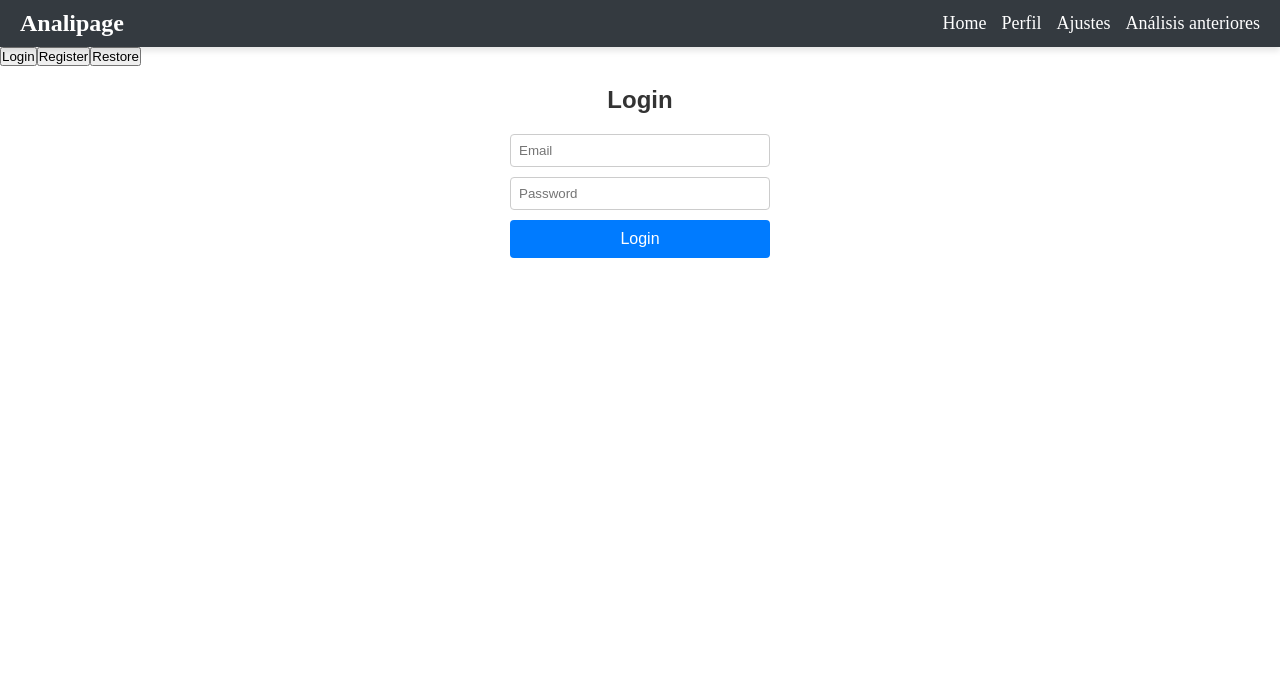
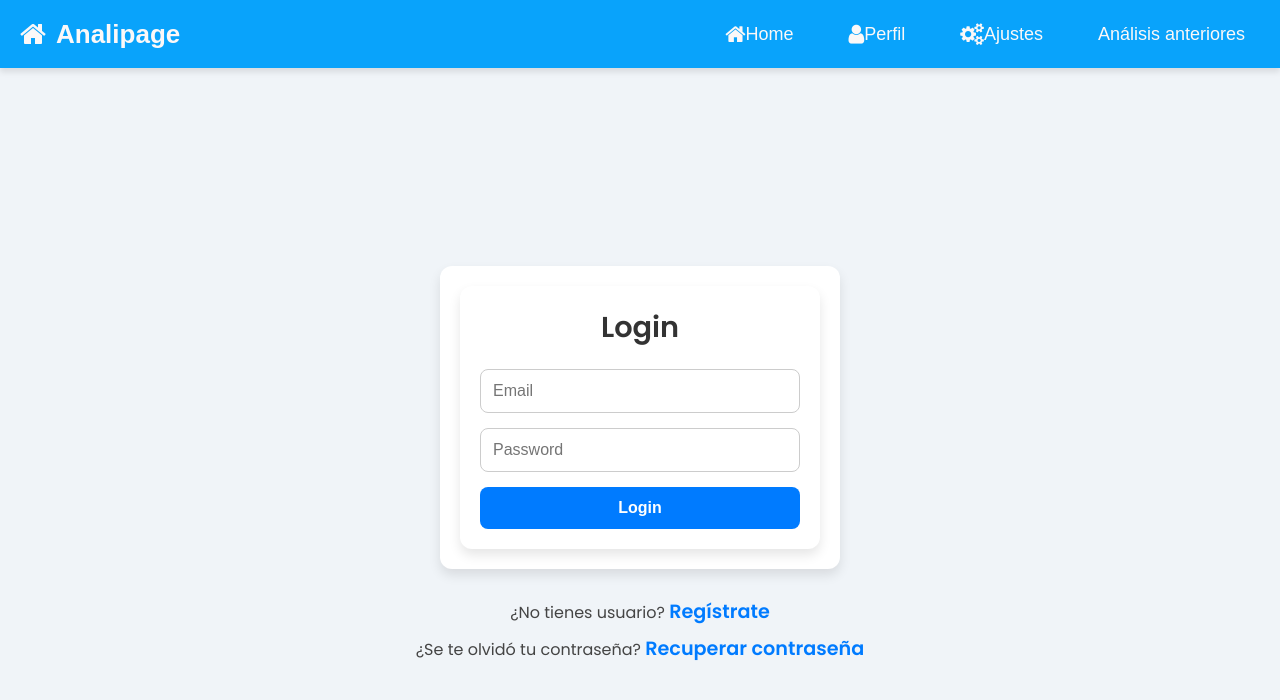
Before and after one commit to Camedute/AnaliPage, a React (Vite) app: page / in a window 1280 px wide. Shown: the top 700 px of the page. Built offline with nearby package versions, Linux system fonts and the light colour scheme.

Commit message:
cambios para login y navbar

```diff
--- a/package.json
+++ b/package.json
@@ -11,6 +11,7 @@
   },
   "dependencies": {
     "bootstrap": "^5.3.3",
+    "font-awesome": "^4.7.0",
     "react": "^18.3.1",
     "react-dom": "^18.3.1",
     "react-hook-form": "^7.54.2",
--- a/src/Components/Login.css
+++ b/src/Components/Login.css
@@ -1,42 +1,96 @@
+/* Importar una fuente moderna */
+@import url('https://fonts.googleapis.com/css2?family=Poppins:wght@300;400;600&display=swap');
+
+/* Contenedor principal del login */
 .login-container {
-    max-width: 300px;
-    margin: 0 auto;
-    padding: 20px;
-    text-align: center;
-    font-family: Arial, sans-serif;
+  max-width: 360px;
+  margin: 0 auto;
+  padding: 20px;
+  background-color: #ffffff;
+  border-radius: 12px;
+  box-shadow: 0 6px 12px rgba(0, 0, 0, 0.1);
+  font-family: 'Poppins', Arial, sans-serif; /* Fuente moderna */
+  text-align: center;
+}
+
+/* Título */
+.login-container h2 {
+  margin-bottom: 20px;
+  font-size: 1.8em;
+  color: #333333;
+  font-weight: 600;
+}
+
+/* Grupo de formularios */
+.login-form-group {
+  margin-bottom: 15px;
+}
+
+/* Campos de entrada */
+.login-form-group input {
+  width: 100%;
+  padding: 12px;
+  border: 1px solid #cccccc;
+  border-radius: 8px;
+  font-size: 1rem;
+  box-sizing: border-box;
+  transition: border-color 0.3s ease, box-shadow 0.3s ease;
+}
+
+.login-form-group input:focus {
+  border-color: #007bff;
+  box-shadow: 0 0 5px rgba(0, 123, 255, 0.5);
+  outline: none;
+}
+
+/* Mensaje de error */
+.login-error {
+  color: #e63946;
+  font-size: 0.9rem;
+  margin: 5px 0;
+  text-align: left;
+}
+
+/* Botón de login */
+.login-button {
+  width: 100%;
+  padding: 12px;
+  background-color: #007bff;
+  color: white;
+  border: none;
+  border-radius: 8px;
+  cursor: pointer;
+  font-size: 1rem;
+  font-weight: 600;
+  transition: background-color 0.3s ease, transform 0.2s ease;
+}
+
+.login-button:hover {
+  background-color: #0056b3;
+  transform: translateY(-2px);
+}
+
+.login-button:active {
+  background-color: #004080;
+  transform: translateY(0);
+}
+
+/* Escalabilidad en pantallas pequeñas */
+@media (max-width: 768px) {
+  .login-container {
+    padding: 15px;
   }
 
   .login-container h2 {
-    margin-bottom: 20px;
     font-size: 1.5em;
-    color: #333;
-  }
-
-  .login-form-group {
-    margin-bottom: 10px;
   }
 
   .login-form-group input {
-    width: 100%;
-    padding: 8px;
-    box-sizing: border-box;
-    border: 1px solid #ccc;
-    border-radius: 4px;
-  }
-
-  .login-error {
-    color: red;
-    font-size: 0.9em;
-    margin: 5px 0;
+    font-size: 0.9rem;
+    padding: 10px;
   }
 
   .login-button {
-    width: 100%;
-    padding: 10px;
-    background-color: #007bff;
-    color: white;
-    border: none;
-    border-radius: 4px;
-    cursor: pointer;
-    font-size: 1em;
+    font-size: 0.9rem;
   }
+}
--- a/src/Components/Navegacion/Navbar.css
+++ b/src/Components/Navegacion/Navbar.css
@@ -14,41 +14,91 @@
   display: flex;
   align-items: center;
   justify-content: space-between; /* Logo a la izquierda, enlaces a la derecha */
-  background-color: #343a40;
-  padding: 10px 20px;
+  background-color: #09a3fb; /* Azul como color de fondo */
+  padding: 15px 20px;
   box-shadow: 0 4px 6px rgba(0, 0, 0, 0.1);
   z-index: 1000;
 }
 
+/* Logo */
 .navbar-brand {
-  font-size: 24px;
+  font-size: 26px;
   font-weight: bold;
-  color: #ffffff;
+  color: #fbf8f8; /* Blanco */
   text-decoration: none;
+  display: flex;
+  align-items: center;
+  transition: color 0.3s ease;
 }
 
-.navbar ul {
+.navbar-brand i {
+  margin-right: 10px; /* Espacio entre ícono y texto */
+  font-size: 28px;
+}
+
+.navbar-brand:hover {
+  color: #f12a2a; /* Rojo en hover */
+}
+
+/* Enlaces del Navbar */
+.navbar-links {
   display: flex;
-  gap: 15px;
+  gap: 25px;
   list-style: none;
-  margin: 0;
-  padding: 0;
   margin-left: auto; /* Empuja los enlaces hacia la derecha */
 }
 
-.navbar li {
+.navbar-links li {
   font-size: 18px;
+  display: flex;
+  align-items: center;
+  gap: 10px; /* Espacio entre el ícono y el texto */
 }
 
-.navbar li a {
+.navbar-links li a {
   text-decoration: none;
-  color: #ffffff;
-  transition: color 0.3s ease, transform 0.2s ease;
+  color: #fbf8f8; /* Blanco */
+  font-size: 18px;
+  display: flex;
+  align-items: center;
+  transition: color 0.3s ease, background-color 0.3s ease, transform 0.3s ease;
+  padding: 8px 15px; /* Agregar espaciado para los botones */
+  border-radius: 5px; /* Bordes redondeados */
 }
 
-.navbar li a:hover {
-  color: #ffc107;
+.navbar-links li a:hover {
+  color: #fbf8f8; /* Mantener color blanco */
+  background-color: #f12a2a; /* Rojo de fondo al hacer hover */
   transform: scale(1.1);
+}
+
+/* Estilo para los íconos */
+.navbar-links li i {
+  font-size: 22px; /* Tamaño de los íconos */
+  transition: transform 0.3s ease;
+}
+
+.navbar-links li a:hover i {
+  transform: scale(1.2); /* Aumentar tamaño del ícono al pasar el cursor */
+}
+
+/* Estilos responsivos */
+@media (max-width: 768px) {
+  .navbar {
+    padding: 10px 15px;
+  }
+
+  .navbar-links {
+    gap: 15px;
+  }
+
+  .navbar-links li {
+    font-size: 16px;
+  }
+
+  .navbar-links li i {
+    font-size: 20px;
+  }
 }
 
 /* Elimina cualquier margen del body */
--- a/src/Components/Navegacion/Navbar.tsx
+++ b/src/Components/Navegacion/Navbar.tsx
@@ -1,26 +1,35 @@
 import React from "react";
 import { Link } from "react-router-dom";
+import "font-awesome/css/font-awesome.min.css"; // Importar los iconos de Font Awesome
 import "./Navbar.css";
 
 export const Navbar = () => {
   return (
     <header>
       <nav className="navbar">
-        <Link className="navbar-brand" to="/Home">
-          Analipage
+        <Link className="navbar-brand" to="/Home" aria-label="Ir a la página de inicio">
+          <i className="fa fa-home"></i> Analipage
         </Link>
-        <ul>
+        <ul className="navbar-links">
           <li>
-            <Link to="/Home">Home</Link>
+            <Link to="/Home" aria-label="Ir a la página principal">
+              <i className="fa fa-home"></i> Home
+            </Link>
           </li>
           <li>
-            <Link to="/Perfil">Perfil</Link>
+            <Link to="/Perfil" aria-label="Ir a tu perfil">
+              <i className="fa fa-user"></i> Perfil
+            </Link>
           </li>
           <li>
-            <Link to="/Ajustes">Ajustes</Link>
+            <Link to="/Ajustes" aria-label="Ir a los ajustes">
+              <i className="fa fa-cogs"></i> Ajustes
+            </Link>
           </li>
           <li>
-            <Link to="/oldAnalisis">Análisis anteriores</Link>
+            <Link to="/oldAnalisis" aria-label="Ver análisis anteriores">
+              <i className="fa fa-chart-line"></i> Análisis anteriores
+            </Link>
           </li>
         </ul>
       </nav>
--- a/src/Components/Register.css
+++ b/src/Components/Register.css
@@ -1,42 +1,96 @@
+/* Importar una fuente moderna */
+@import url('https://fonts.googleapis.com/css2?family=Poppins:wght@300;400;600&display=swap');
+
+/* Contenedor principal del registro */
 .register-container {
-    max-width: 300px;
-    margin: 0 auto;
-    padding: 20px;
-    text-align: center;
-    font-family: Arial, sans-serif;
+  max-width: 360px;
+  margin: 0 auto;
+  padding: 20px;
+  background-color: #ffffff;
+  border-radius: 12px;
+  box-shadow: 0 6px 12px rgba(0, 0, 0, 0.1);
+  font-family: 'Poppins', Arial, sans-serif;
+  text-align: center;
+}
+
+/* Título */
+.register-container h2 {
+  margin-bottom: 20px;
+  font-size: 1.8em;
+  color: #333333;
+  font-weight: 600;
+}
+
+/* Grupo de formularios */
+.register-form-group {
+  margin-bottom: 15px;
+}
+
+/* Campos de entrada */
+.register-form-group input {
+  width: 100%;
+  padding: 12px;
+  border: 1px solid #cccccc;
+  border-radius: 8px;
+  font-size: 1rem;
+  box-sizing: border-box;
+  transition: border-color 0.3s ease, box-shadow 0.3s ease;
+}
+
+.register-form-group input:focus {
+  border-color: #28a745;
+  box-shadow: 0 0 5px rgba(40, 167, 69, 0.5);
+  outline: none;
+}
+
+/* Mensaje de error */
+.register-error {
+  color: #e63946;
+  font-size: 0.9rem;
+  margin: 5px 0;
+  text-align: left;
+}
+
+/* Botón de registro */
+.register-button {
+  width: 100%;
+  padding: 12px;
+  background-color: #28a745;
+  color: white;
+  border: none;
+  border-radius: 8px;
+  cursor: pointer;
+  font-size: 1rem;
+  font-weight: 600;
+  transition: background-color 0.3s ease, transform 0.2s ease;
+}
+
+.register-button:hover {
+  background-color: #218838;
+  transform: translateY(-2px);
+}
+
+.register-button:active {
+  background-color: #19692c;
+  transform: translateY(0);
+}
+
+/* Escalabilidad en pantallas pequeñas */
+@media (max-width: 768px) {
+  .register-container {
+    padding: 15px;
   }
 
   .register-container h2 {
-    margin-bottom: 20px;
     font-size: 1.5em;
-    color: #333;
-  }
-
-  .register-form-group {
-    margin-bottom: 10px;
   }
 
   .register-form-group input {
-    width: 100%;
-    padding: 8px;
-    box-sizing: border-box;
-    border: 1px solid #ccc;
-    border-radius: 4px;
-  }
-
-  .register-error {
-    color: red;
-    font-size: 0.9em;
-    margin: 5px 0;
+    font-size: 0.9rem;
+    padding: 10px;
   }
 
   .register-button {
-    width: 100%;
-    padding: 10px;
-    background-color: #28a745;
-    color: white;
-    border: none;
-    border-radius: 4px;
-    cursor: pointer;
-    font-size: 1em;
+    font-size: 0.9rem;
   }
+}
--- a/src/Components/Restore.css
+++ b/src/Components/Restore.css
@@ -1,48 +1,104 @@
+/* Importar una fuente moderna */
+@import url('https://fonts.googleapis.com/css2?family=Poppins:wght@300;400;600&display=swap');
+
+/* Contenedor principal del formulario de restauración */
 .restore-container {
-    max-width: 300px;
-    margin: 0 auto;
-    padding: 20px;
-    text-align: center;
-    font-family: Arial, sans-serif;
+  max-width: 360px;
+  margin: 0 auto;
+  padding: 20px;
+  background-color: #ffffff;
+  border-radius: 12px;
+  box-shadow: 0 6px 12px rgba(0, 0, 0, 0.1);
+  font-family: 'Poppins', Arial, sans-serif;
+  text-align: center;
+}
+
+/* Título */
+.restore-container h2 {
+  margin-bottom: 20px;
+  font-size: 1.8em;
+  color: #333333;
+  font-weight: 600;
+}
+
+/* Grupo de formularios */
+.restore-form-group {
+  margin-bottom: 15px;
+}
+
+/* Campos de entrada */
+.restore-form-group input {
+  width: 100%;
+  padding: 12px;
+  border: 1px solid #cccccc;
+  border-radius: 8px;
+  font-size: 1rem;
+  box-sizing: border-box;
+  transition: border-color 0.3s ease, box-shadow 0.3s ease;
+}
+
+.restore-form-group input:focus {
+  border-color: #ffc107;
+  box-shadow: 0 0 5px rgba(255, 193, 7, 0.5);
+  outline: none;
+}
+
+/* Mensajes de error */
+.restore-error {
+  color: #e63946;
+  font-size: 0.9rem;
+  margin: 5px 0;
+  text-align: left;
+}
+
+/* Mensajes de éxito */
+.restore-success {
+  color: #28a745;
+  font-size: 0.9rem;
+  margin: 5px 0;
+  text-align: left;
+}
+
+/* Botón de restauración */
+.restore-button {
+  width: 100%;
+  padding: 12px;
+  background-color: #ffc107;
+  color: white;
+  border: none;
+  border-radius: 8px;
+  cursor: pointer;
+  font-size: 1rem;
+  font-weight: 600;
+  transition: background-color 0.3s ease, transform 0.2s ease;
+}
+
+.restore-button:hover {
+  background-color: #e0a800;
+  transform: translateY(-2px);
+}
+
+.restore-button:active {
+  background-color: #c69500;
+  transform: translateY(0);
+}
+
+/* Escalabilidad en pantallas pequeñas */
+@media (max-width: 768px) {
+  .restore-container {
+    padding: 15px;
   }
 
   .restore-container h2 {
-    margin-bottom: 20px;
     font-size: 1.5em;
-    color: #333;
-  }
-
-  .restore-form-group {
-    margin-bottom: 10px;
   }
 
   .restore-form-group input {
-    width: 100%;
-    padding: 8px;
-    box-sizing: border-box;
-    border: 1px solid #ccc;
-    border-radius: 4px;
-  }
-
-  .restore-error {
-    color: red;
-    font-size: 0.9em;
-    margin: 5px 0;
-  }
-
-  .restore-success {
-    color: green;
-    font-size: 0.9em;
-    margin: 5px 0;
+    font-size: 0.9rem;
+    padding: 10px;
   }
 
   .restore-button {
-    width: 100%;
-    padding: 10px;
-    background-color: #ffc107;
-    color: white;
-    border: none;
-    border-radius: 4px;
-    cursor: pointer;
-    font-size: 1em;
+    font-size: 0.9rem;
   }
+}
--- /dev/null
+++ b/src/views/home.css
@@ -0,0 +1,23 @@
+body {
+    background-color: #f0f8ff; /* Color de fondo suave */
+    font-family: Arial, sans-serif; /* Fuente legible */
+}
+
+h1 {
+    color: #2c3e50; /* Color del encabezado */
+    text-align: center; /* Centrar el texto */
+    margin-top: 50px; /* Espaciado superior */
+}
+
+button {
+    background-color: #3498db; /* Color de fondo del botón */
+    color: white; /* Color del texto del botón */
+    border: none; /* Sin borde */
+    padding: 10px 20px; /* Espaciado interno */
+    border-radius: 5px; /* Bordes redondeados */
+    cursor: pointer; /* Cambiar cursor al pasar sobre el botón */
+}
+
+button:hover {
+    background-color: #2980b9; /* Color al pasar el mouse */
+}
--- a/src/views/login.tsx
+++ b/src/views/login.tsx
@@ -2,6 +2,7 @@ import React, { useState } from "react";
 import Login from "../Components/login";
 import Register from "../Components/register";
 import Restore from "../Components/restore";
+import './loginMain.css';
 
 function LoginMain() {
   const [value, setValue] = useState(0);
@@ -20,14 +21,38 @@ function LoginMain() {
   };
 
   return (
-    <div>
-      <div>
-        <button onClick={() => setValue(0)}>Login</button>
-        <button onClick={() => setValue(1)}>Register</button>
-        <button onClick={() => setValue(2)}>Restore</button>
+    <div className="main-container">
+      {/* Contenedor del contenido dinámico */}
+      <div className="content-container">
+        {renderComponent()}
       </div>
-      <div>
-        {renderComponent()}
+
+      {/* Enlaces de navegación */}
+      <div className="link-container">
+        {value !== 0 && (
+          <p>
+            ¿Tienes usuario?{" "}
+            <a href="#" onClick={() => setValue(0)}>
+              Inicia sesión
+            </a>
+          </p>
+        )}
+        {value !== 1 && (
+          <p>
+            ¿No tienes usuario?{" "}
+            <a href="#" onClick={() => setValue(1)}>
+              Regístrate
+            </a>
+          </p>
+        )}
+        {value !== 2 && (
+          <p>
+            ¿Se te olvidó tu contraseña?{" "}
+            <a href="#" onClick={() => setValue(2)}>
+              Recuperar contraseña
+            </a>
+          </p>
+        )}
       </div>
     </div>
   );
--- /dev/null
+++ b/src/views/loginMain.css
@@ -0,0 +1,77 @@
+/* Importar una fuente moderna */
+@import url('https://fonts.googleapis.com/css2?family=Poppins:wght@300;400;600&display=swap');
+
+/* Contenedor principal */
+.main-container {
+  display: flex;
+  flex-direction: column;
+  align-items: center;
+  justify-content: center;
+  min-height: 100vh;
+  background-color: #f0f4f8;
+  padding: 20px;
+  font-family: 'Poppins', Arial, sans-serif; /* Fuente moderna */
+}
+
+/* Contenedor de contenido dinámico */
+.content-container {
+  width: 100%;
+  max-width: 400px;
+  background-color: #ffffff;
+  border-radius: 12px;
+  box-shadow: 0 6px 12px rgba(0, 0, 0, 0.1);
+  padding: 20px;
+  text-align: center;
+  margin-bottom: 20px;
+}
+
+/* Contenedor de enlaces */
+.link-container {
+  text-align: center;
+}
+
+/* Estilos para enlaces */
+.link-container a {
+  color: #007bff;
+  text-decoration: none;
+  font-weight: 600; /* Mayor peso para énfasis */
+  font-size: 1rem; /* Tamaño base escalable */
+  transition: color 0.3s ease, font-size 0.2s ease;
+}
+
+.link-container a:hover {
+  color: #0056b3;
+  font-size: 1.1rem; /* Aumenta ligeramente al pasar el mouse */
+}
+
+.link-container p {
+  margin: 8px 0;
+  font-size: 0.9rem; /* Escalable, ajusta según necesidades */
+  color: #444444; /* Color más suave para contraste */
+}
+
+/* Escalabilidad en pantallas pequeñas */
+@media (max-width: 768px) {
+  .content-container {
+    padding: 15px;
+  }
+
+  .link-container a {
+    font-size: 0.9rem; /* Tamaño reducido para dispositivos pequeños */
+  }
+
+  .link-container p {
+    font-size: 0.8rem;
+  }
+}
+
+/* Escalabilidad en pantallas grandes */
+@media (min-width: 1200px) {
+  .link-container a {
+    font-size: 1.2rem; /* Tamaño más grande en pantallas amplias */
+  }
+
+  .link-container p {
+    font-size: 1rem;
+  }
+}
```
Also changed, not shown: src/views/home.tsx (+18 -4 lines), 2 other files (tests, documents, lock files or other folders).
